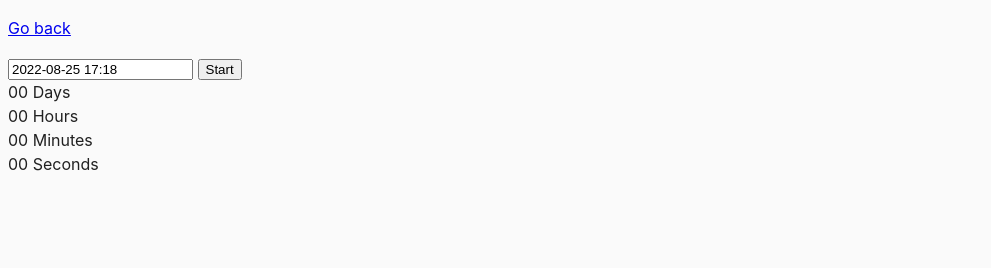
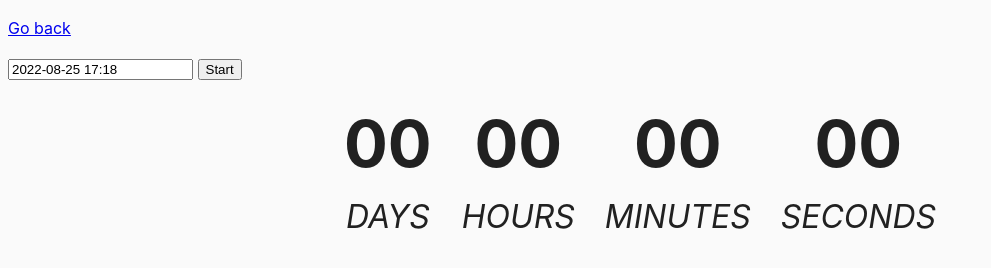
Before and after one commit to BohdanAntoshkiv/goit-js-hw-09, a website built with Parcel: page src/02-timer.html in a window 1280 px wide. Shown: the whole page, without its empty margins (0-991 px from the left). Built offline with nearby package versions, Linux system fonts and the light colour scheme.

Commit message:
task 2 with styles done

```diff
--- a/src/css/common.css
+++ b/src/css/common.css
@@ -16,3 +16,27 @@ img {
   display: block;
   max-width: 100%;
 }
+
+
+.timer {
+  display: flex;
+  justify-content: center;
+  align-items: center;
+}
+.field {
+  display: flex;
+  flex-direction: column;
+  justify-content: center;
+  align-items: center;
+  padding: 15px;
+}
+.value {
+  font-size: 65px;
+  font-weight: bold;
+}
+.label {
+  font-size: 32px;
+  text-transform: uppercase;
+  font-style: italic;
+
+}
```
